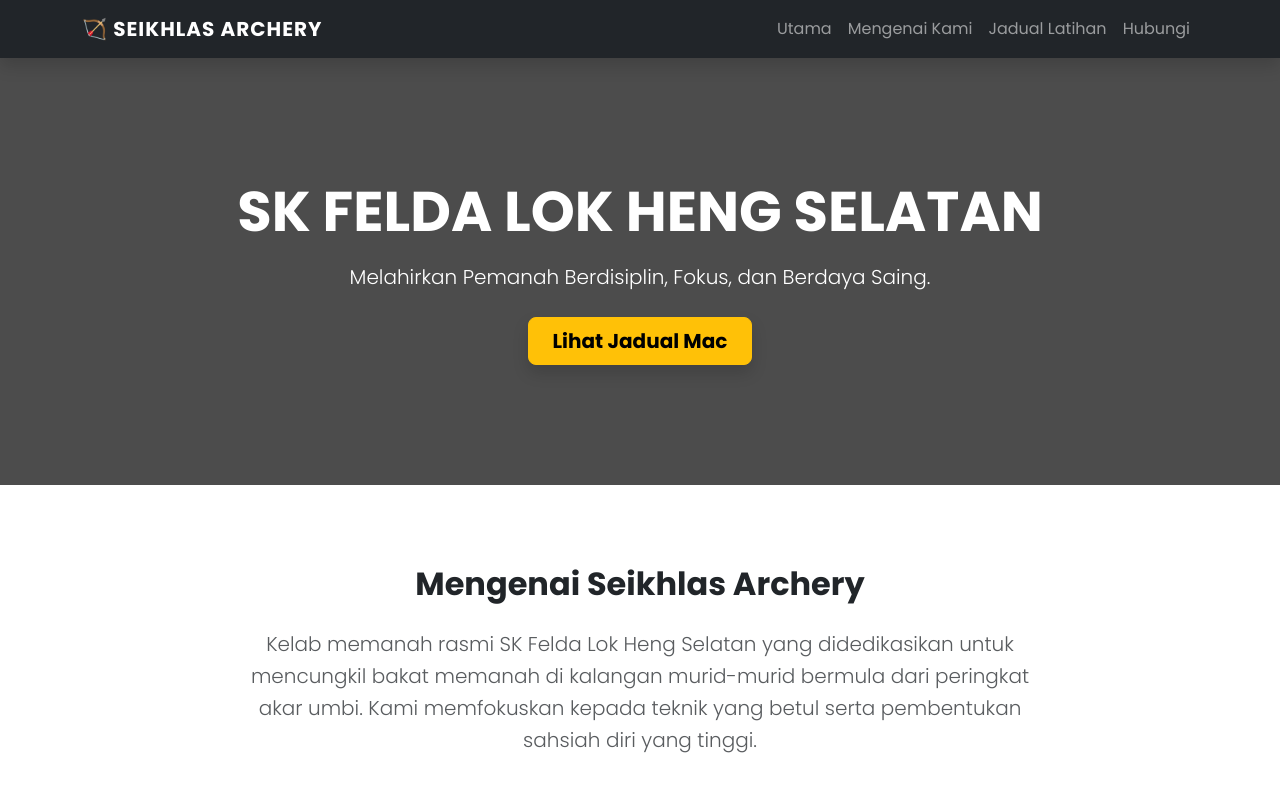
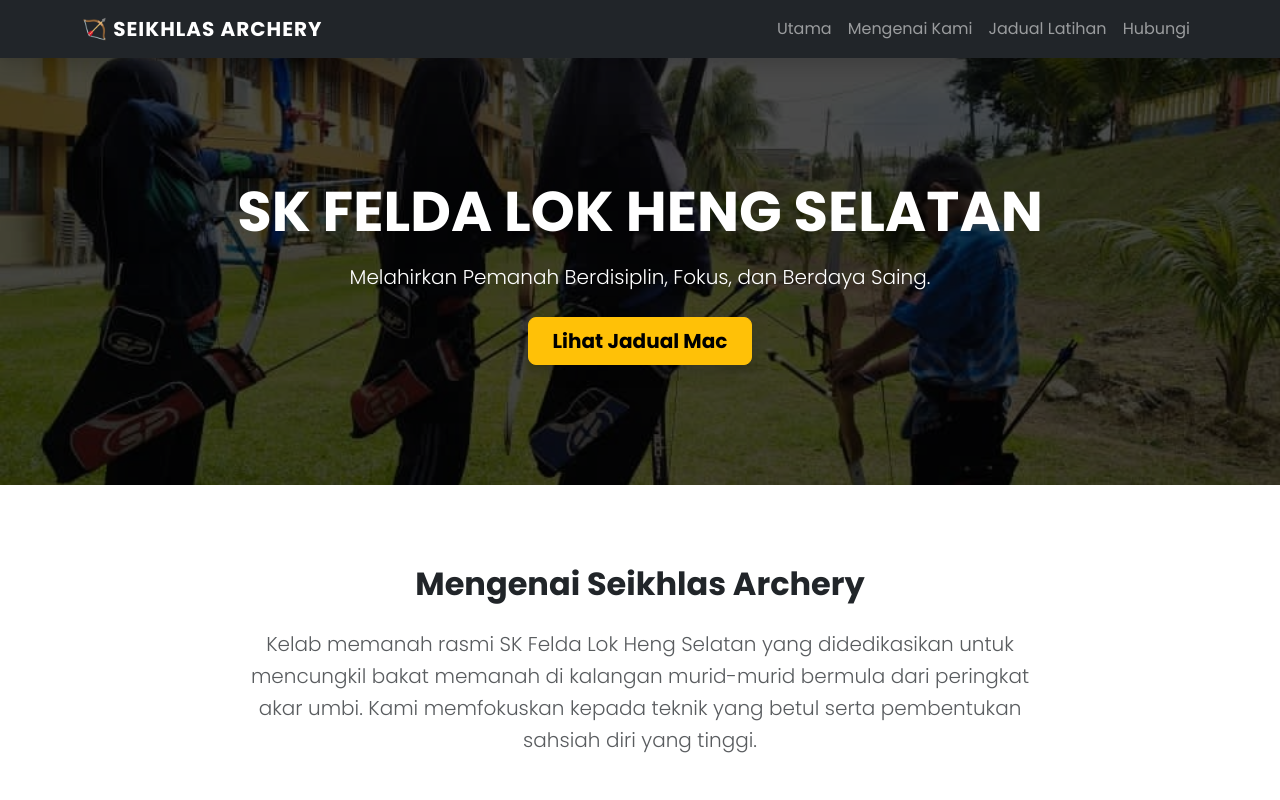
Before and after one commit to seikhlas-archery/seikhlas-archery.github.io, a plain HTML site: page index.html in a window 1280 px wide. Shown: the top 800 px of the page. Drawn offline with nearby package versions, Linux system fonts and the light colour scheme.

Commit message:
Update index.html

```diff
--- a/index.html
+++ b/index.html
@@ -3,7 +3,7 @@
 <head>
     <meta charset="UTF-8">
     <meta name="viewport" content="width=device-width, initial-scale=1.0">
-    <title>Seikhlas Archery | Kelab Memanah Sekolah Kebangsaan Felda Lok Heng Selatan</title>
+    <title>Seikhlas Archery | Kelab Memanah SK Felda Lok Heng Selatan</title>
 
     <link href="https://cdn.jsdelivr.net/npm/bootstrap@5.3.0/dist/css/bootstrap.min.css" rel="stylesheet">
     <link href="https://fonts.googleapis.com/css2?family=Poppins:wght@300;400;600;700&display=swap" rel="stylesheet">
@@ -16,7 +16,7 @@
         }
         .hero-section {
             background: linear-gradient(rgba(0,0,0,0.7), rgba(0,0,0,0.7)),
-                        url('images/hero.jpg');
+                        url('images/hero.jpeg');
             background-size: cover;
             background-position: center;
             color: white;
```
